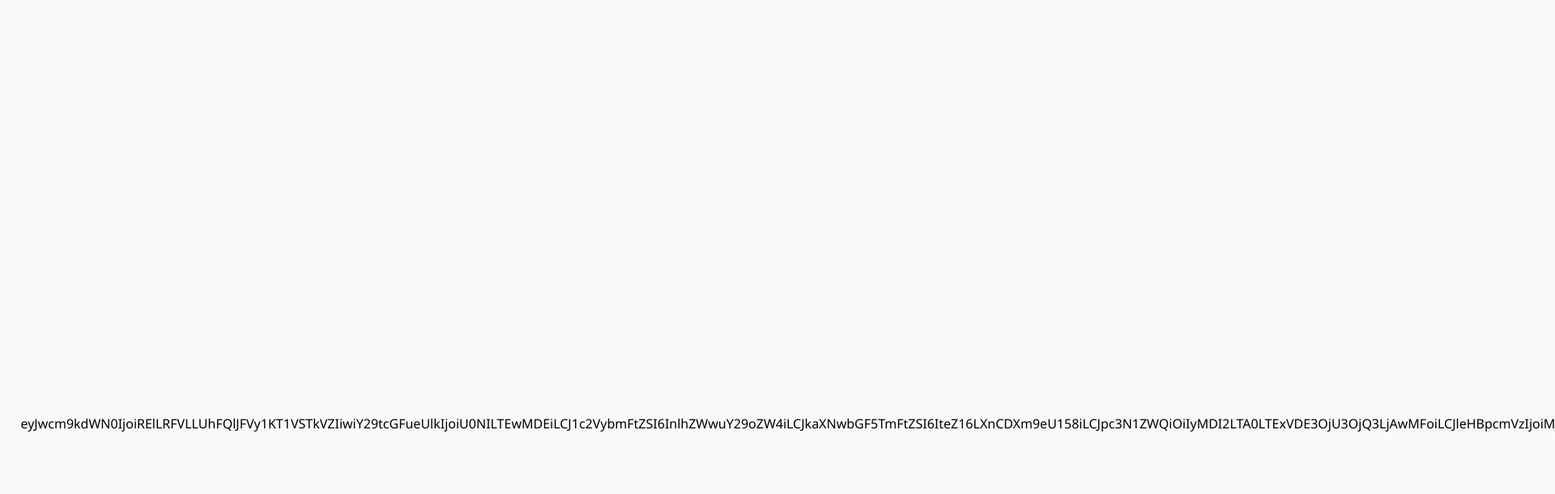
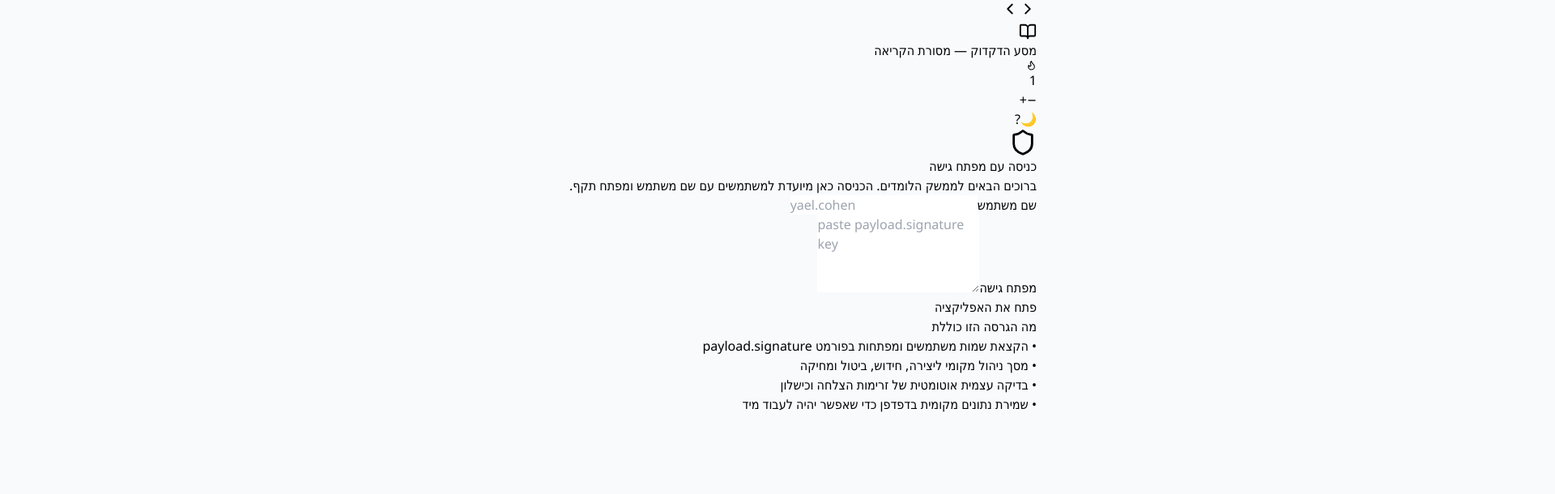
Before and after one commit to Orenamb/dikduk-app, a React (Vite) app in the folder app/: page / in a window 1280 px wide. Shown: the top 610 px of the page at 81% size, 1920 px wide, since content can reach past the window. Built offline with nearby package versions, Linux system fonts and the light colour scheme.

Commit message:
Fix license login fallback and remove legacy demo records

```diff
--- a/app/src/App.tsx
+++ b/app/src/App.tsx
@@ -13,10 +13,11 @@ import {
   computeRecordState,
   createAdminSession,
   createLicenseRecord,
-  createSeedLicenses,
   createSessionFromRecord,
   extendLicenseRecord,
   normalizeUsername,
+  parseLicenseKey,
+  PRODUCT_CODE,
   runLicenseSelfTest,
   touchLicense,
   validateLicenseAccess,
@@ -1085,14 +1086,22 @@ function isAdminPortalLocation(hostname: string, pathname: string): boolean {
   return hostname.toLowerCase().includes('dikduk-admin') || isAdminPathname(pathname);
 }
 
+function isLegacyDemoRecord(record: LicenseRecord): boolean {
+  const demoUsernames = ['yael.cohen', 'daniel.levi', 'michal.benami', 'itamar.haddad'];
+  const normalized = normalizeUsername(record.username || '');
+  if (demoUsernames.includes(normalized)) return true;
+  return /^SCH-100[1-4]$/i.test(record.companyId || '');
+}
+
 function readStoredLicenses(): LicenseRecord[] {
   try {
     const raw = localStorage.getItem(LICENSE_STORAGE_KEY);
-    if (!raw) return createSeedLicenses();
+    if (!raw) return [];
     const parsed = JSON.parse(raw);
-    return Array.isArray(parsed) && parsed.length > 0 ? parsed as LicenseRecord[] : createSeedLicenses();
+    if (!Array.isArray(parsed)) return [];
+    return (parsed as LicenseRecord[]).filter(record => !isLegacyDemoRecord(record));
   } catch {
-    return createSeedLicenses();
+    return [];
   }
 }
 
@@ -1126,7 +1135,7 @@ function formatAccessError(reason: ReturnType<typeof validateLicenseAccess>['rea
     case 'username-mismatch':
       return 'שם המשתמש לא תואם למפתח.';
     case 'key-not-found':
-      return 'המפתח לא נמצא ברשימת הרישיונות המקומית.';
+      return 'המפתח תקין, אבל אין עבורו רשומה פעילה במכשיר זה.';
     case 'revoked':
       return 'הרישיון הזה בוטל.';
     case 'expired':
@@ -1303,7 +1312,42 @@ export default function App() {
   const loginWithLicense = (username: string, key: string) => {
     const nowIso = new Date().toISOString();
     const result = validateLicenseAccess({ username, key, licenses: licenseRecords, nowIso });
-    if (!result.ok || !result.record) return { ok: false, message: formatAccessError(result.reason) };
+    if (!result.ok || !result.record) {
+      // Allow first-time login with a valid signed key even if this device has no local record yet.
+      if (result.reason === 'key-not-found') {
+        const parsed = parseLicenseKey(key.trim());
+        const normalizedUsername = normalizeUsername(username);
+        if (
+          parsed &&
+          parsed.payload.username === normalizedUsername &&
+          parsed.payload.product === PRODUCT_CODE &&
+          new Date(parsed.payload.expires).getTime() >= new Date(nowIso).getTime()
+        ) {
+          const inferredRecord: LicenseRecord = {
+            id: `${parsed.payload.username}-${parsed.payload.companyId}`,
+            username: parsed.payload.username,
+            displayName: parsed.payload.displayName,
+            companyId: parsed.payload.companyId,
+            product: parsed.payload.product,
+            issued: parsed.payload.issued,
+            expires: parsed.payload.expires,
+            status: 'active',
+            key: key.trim(),
+            notes: 'נוצר אוטומטית מהתחברות עם מפתח חתום',
+          };
+
+          const touchedInferred = touchLicense(inferredRecord, nowIso);
+          setLicenseRecords(prev => {
+            const withoutSameKey = prev.filter(item => item.key !== touchedInferred.key && item.id !== touchedInferred.id);
+            return [touchedInferred, ...withoutSameKey];
+          });
+          setAuthSession(createSessionFromRecord(touchedInferred, nowIso));
+          setScreen('home');
+          return { ok: true };
+        }
+      }
+      return { ok: false, message: formatAccessError(result.reason) };
+    }
 
     const touched = touchLicense(result.record, nowIso);
     setLicenseRecords(prev => prev.map(item => item.id === touched.id ? touched : item));
@@ -1350,9 +1394,8 @@ export default function App() {
     setLicenseRecords(prev => prev.filter(item => item.id !== recordId));
   };
 
-  const resetManagedLicenses = () => {
-    const seeded = createSeedLicenses();
-    setLicenseRecords(seeded);
+  const clearManagedLicenses = () => {
+    setLicenseRecords([]);
     setLicenseReport(runLicenseSelfTest());
   };
 
@@ -1539,7 +1582,7 @@ export default function App() {
       </header>
 
       <main className="max-w-3xl mx-auto p-3 pb-28 sm:p-4 sm:pb-28 md:px-8 md:pt-8 md:pb-28">
-        {!adminRoute && screen === 'access'    && <AccessScreen onUserLogin={loginWithLicense} demoLicenses={licenseRecords} dark={dark} />}
+        {!adminRoute && screen === 'access'    && <AccessScreen onUserLogin={loginWithLicense} dark={dark} />}
         {adminRoute && screen === 'adminaccess' && <AdminAccessScreen onAdminLogin={loginAsAdmin} dark={dark} />}
         {adminRoute && screen === 'admin'     && authSession?.role === 'admin' && (
           <AdminScreen
@@ -1550,7 +1593,7 @@ export default function App() {
             onToggleRecord={toggleManagedLicense}
             onRenewRecord={renewManagedLicense}
             onDeleteRecord={deleteManagedLicense}
-            onResetDemo={resetManagedLicenses}
+            onClearRecords={clearManagedLicenses}
             onUseRecord={impersonateManagedUser}
             onOpenLearning={goToLearningPortal}
             dark={dark}
@@ -1618,15 +1661,13 @@ export default function App() {
   );
 }
 
-function AccessScreen({ onUserLogin, demoLicenses, dark }: {
+function AccessScreen({ onUserLogin, dark }: {
   onUserLogin: (username: string, key: string) => { ok: boolean; message?: string };
-  demoLicenses: LicenseRecord[];
   dark: boolean;
 }) {
   const [username, setUsername] = useState('');
   const [key, setKey] = useState('');
   const [error, setError] = useState('');
-  const activeDemoLicenses = demoLicenses.filter(record => computeRecordState(record) === 'active').slice(0, 3);
 
   const submitUser = () => {
     setError('');
@@ -1635,7 +1676,7 @@ function AccessScreen({ onUserLogin, demoLicenses, dark }: {
   };
 
   return (
-    <div className="mt-4 sm:mt-8 max-w-4xl mx-auto grid gap-6 lg:grid-cols-[1.2fr,0.8fr]">
+    <div className="mt-4 sm:mt-8 max-w-2xl mx-auto">
       <div className={`rounded-[2rem] border shadow-xl p-6 sm:p-8 ${dark ? 'bg-slate-800 border-slate-700' : 'bg-white border-slate-100'}`}>
         <div className="text-center mb-6">
           <div className="inline-flex items-center justify-center w-20 h-20 rounded-full bg-gradient-to-br from-indigo-600 to-violet-600 text-white shadow-2xl mb-4">
@@ -1681,35 +1722,7 @@ function AccessScreen({ onUserLogin, demoLicenses, dark }: {
         )}
       </div>
 
-      <div className="space-y-4">
-        <div className={`rounded-[2rem] border shadow-sm p-5 sm:p-6 ${dark ? 'bg-slate-800 border-slate-700' : 'bg-white border-slate-100'}`}>
-          <h3 className={`text-lg font-extrabold mb-2 ${dark ? 'text-slate-100' : 'text-slate-900'}`}>משתמשי דמו לבדיקה</h3>
-          <p className={`text-sm mb-4 ${dark ? 'text-slate-300' : 'text-slate-600'}`}>הכנתי שלושה משתמשים פיקטיביים פעילים, עם שמות משתמשים ומפתחות מלאים, כדי שאפשר יהיה לבדוק את המערכת מקצה לקצה כבר עכשיו.</p>
-          <div className="space-y-3">
-            {activeDemoLicenses.map(record => (
-              <div key={record.id} className={`rounded-2xl border p-4 ${dark ? 'bg-slate-700 border-slate-600' : 'bg-slate-50 border-slate-200'}`}>
-                <div className="flex items-start justify-between gap-3 mb-2">
-                  <div>
-                    <p className={`font-bold ${dark ? 'text-slate-100' : 'text-slate-900'}`}>{record.displayName}</p>
-                    <p className={`text-xs font-mono ${dark ? 'text-slate-300' : 'text-slate-600'}`}>{record.username}</p>
-                  </div>
-                  <button
-                    onClick={() => {
-                      setUsername(record.username);
-                      setKey(record.key);
-                      setError('');
-                    }}
-                    className="rounded-xl bg-indigo-600 px-3 py-2 text-xs font-bold text-white hover:bg-indigo-700 transition-colors"
-                  >
-                    טען לטופס
-                  </button>
-                </div>
-                <p className={`text-[11px] leading-relaxed break-all font-mono ${dark ? 'text-slate-300' : 'text-slate-600'}`}>{record.key}</p>
-              </div>
-            ))}
-          </div>
-        </div>
-
+      <div className="mt-4">
         <div className={`rounded-[2rem] border shadow-sm p-5 sm:p-6 ${dark ? 'bg-slate-800 border-slate-700' : 'bg-white border-slate-100'}`}>
           <h3 className={`text-lg font-extrabold mb-2 ${dark ? 'text-slate-100' : 'text-slate-900'}`}>מה הגרסה הזו כוללת</h3>
           <div className={`space-y-2 text-sm leading-relaxed ${dark ? 'text-slate-300' : 'text-slate-600'}`}>
@@ -1776,7 +1789,7 @@ function AdminAccessScreen({ onAdminLogin, dark }: {
   );
 }
 
-function AdminScreen({ records, report, onRunSelfTest, onCreateRecord, onToggleRecord, onRenewRecord, onDeleteRecord, onResetDemo, onUseRecord, onOpenLearning, dark }: {
+function AdminScreen({ records, report, onRunSelfTest, onCreateRecord, onToggleRecord, onRenewRecord, onDeleteRecord, onClearRecords, onUseRecord, onOpenLearning, dark }: {
   records: LicenseRecord[];
   report: LicenseSelfTestReport;
   onRunSelfTest: () => LicenseSelfTestReport;
@@ -1784,7 +1797,7 @@ function AdminScreen({ records, report, onRunSelfTest, onCreateRecord, onToggleR
   onToggleRecord: (recordId: string) => void;
   onRenewRecord: (recordId: string, days?: number) => void;
   onDeleteRecord: (recordId: string) => void;
-  onResetDemo: () => void;
+  onClearRecords: () => void;
   onUseRecord: (recordId: string) => { ok: boolean; message?: string };
   onOpenLearning: () => void;
   dark: boolean;
@@ -1832,11 +1845,11 @@ function AdminScreen({ records, report, onRunSelfTest, onCreateRecord, onToggleR
       <div className="flex flex-col md:flex-row md:items-center md:justify-between gap-3">
         <div>
           <h2 className={`text-3xl font-extrabold ${dark ? 'text-slate-100' : 'text-slate-900'}`}>ניהול רישיונות מקומי</h2>
-          <p className={`text-sm mt-1 ${dark ? 'text-slate-300' : 'text-slate-600'}`}>כל הנתונים כאן נשמרים ב־localStorage של הדפדפן. זו סביבת עבודה מלאה ליצירה, בדיקה ושיפור לפני חיבור לשרת אמיתי.</p>
+          <p className={`text-sm mt-1 ${dark ? 'text-slate-300' : 'text-slate-600'}`}>כל הנתונים כאן נשמרים ב־localStorage של הדפדפן. זו סביבת עבודה מלאה ליצירה וניהול של משתמשים אמיתיים.</p>
         </div>
         <div className="flex gap-2">
           <button onClick={onOpenLearning} className="rounded-2xl bg-gradient-to-l from-indigo-600 to-violet-600 px-4 py-3 text-sm font-bold text-white hover:shadow-lg transition-all">פתח את האפליקציה</button>
-          <button onClick={onResetDemo} className={`rounded-2xl px-4 py-3 text-sm font-bold border ${dark ? 'border-slate-600 bg-slate-800 text-slate-200' : 'border-slate-200 bg-white text-slate-700'}`}>איפוס לדמו</button>
+          <button onClick={onClearRecords} className={`rounded-2xl px-4 py-3 text-sm font-bold border ${dark ? 'border-slate-600 bg-slate-800 text-slate-200' : 'border-slate-200 bg-white text-slate-700'}`}>נקה רשימה</button>
         </div>
       </div>
 
```
